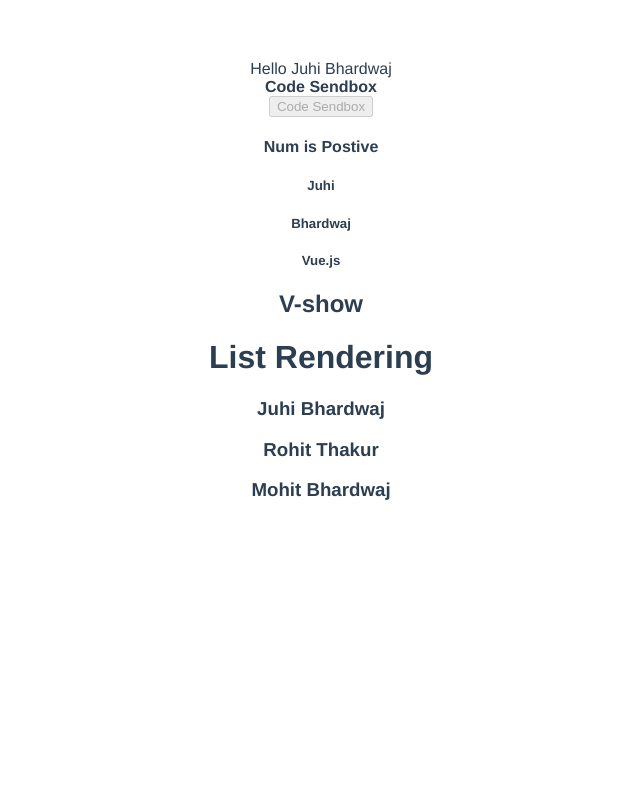
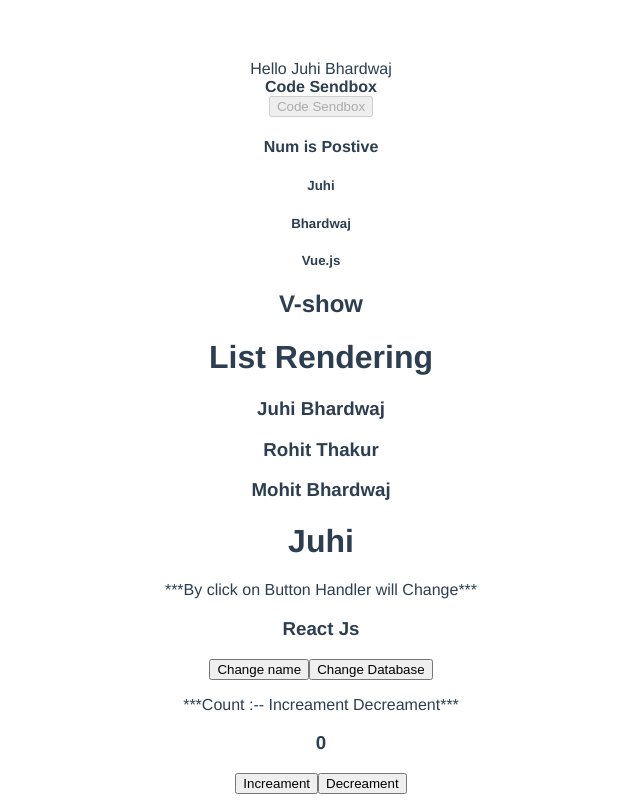
Before and after one commit to Juhi1915/Vue.Js, a Vue app: page / in a window 1280 px wide. Shown: the whole page, without its empty margins (319-959 px from the left). Built offline with nearby package versions, Linux system fonts and the light colour scheme.

Commit message:
Count Increament and decreament Count Increament and decreament

```diff
--- a/src/App.vue
+++ b/src/App.vue
@@ -2,18 +2,24 @@
   <div id="app">
     <HelloWorld msg="Hello Vue in CodeSandbox!" />
     <ConditionalRendering />
+    <NameChnageHandler />
+    <Count />
   </div>
 </template>
 
 <script>
 import HelloWorld from "./components/HelloWorld";
 import ConditionalRendering from "./components/ConditionalRendering";
+import NameChnageHandler from "./components/NameChnageHandler";
+import Count from "./components/Count";
 
 export default {
   name: "App",
   components: {
     HelloWorld,
     ConditionalRendering,
+    NameChnageHandler,
+    Count,
   },
 };
 </script>
--- a/src/components/ConditionalRendering.vue
+++ b/src/components/ConditionalRendering.vue
@@ -17,6 +17,9 @@
       <h3 v-for="name in fullNames" :key="name">
         {{ name.fisrt }} {{ name.last }}
       </h3>
+      <template v-for="name in list">
+        <h1 v-if="name === 'Juhi'" :key="name">{{ name }}</h1>
+      </template>
     </template>
   </div>
 </template>
@@ -35,6 +38,7 @@ export default {
         { fisrt: "Rohit", last: "Thakur" },
         { fisrt: "Mohit", last: "Bhardwaj" },
       ],
+      list: ["Juhi", "Rohit", "Mohit"],
     };
   },
 };
--- /dev/null
+++ b/src/components/Count.vue
@@ -0,0 +1,18 @@
+<template>
+  <div>
+    <p>***Count :-- Increament Decreament***</p>
+    <h3>{{ count }}</h3>
+    <button v-on:click="count = count + 1">Increament</button>
+    <button v-on:click="count = count - 1">Decreament</button>
+  </div>
+</template>
+
+<script>
+export default {
+  data() {
+    return {
+      count: 0,
+    };
+  },
+};
+</script>
--- /dev/null
+++ b/src/components/NameChnageHandler.vue
@@ -0,0 +1,18 @@
+<template>
+  <div>
+    <p>***By click on Button Handler will Change***</p>
+    <h3>{{ name }}</h3>
+    <button v-on:click="name = 'Vue.Js'">Change name</button>
+    <button v-on:mouseover="name = 'Database'">Change Database</button>
+  </div>
+</template>
+
+<script>
+export default {
+  data() {
+    return {
+      name: "React Js",
+    };
+  },
+};
+</script>
```
